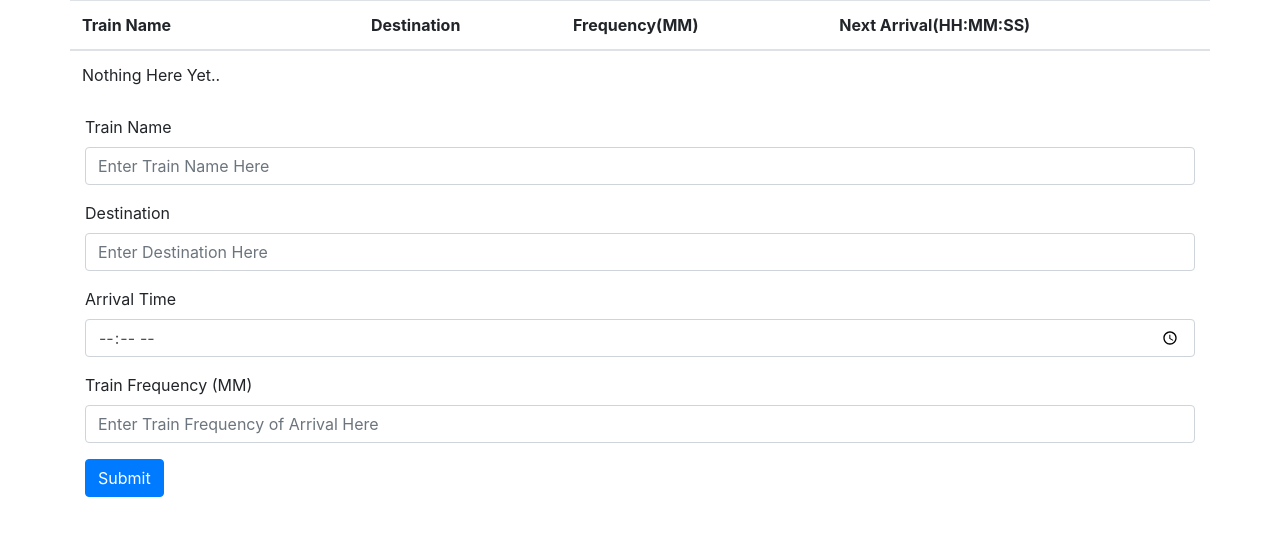
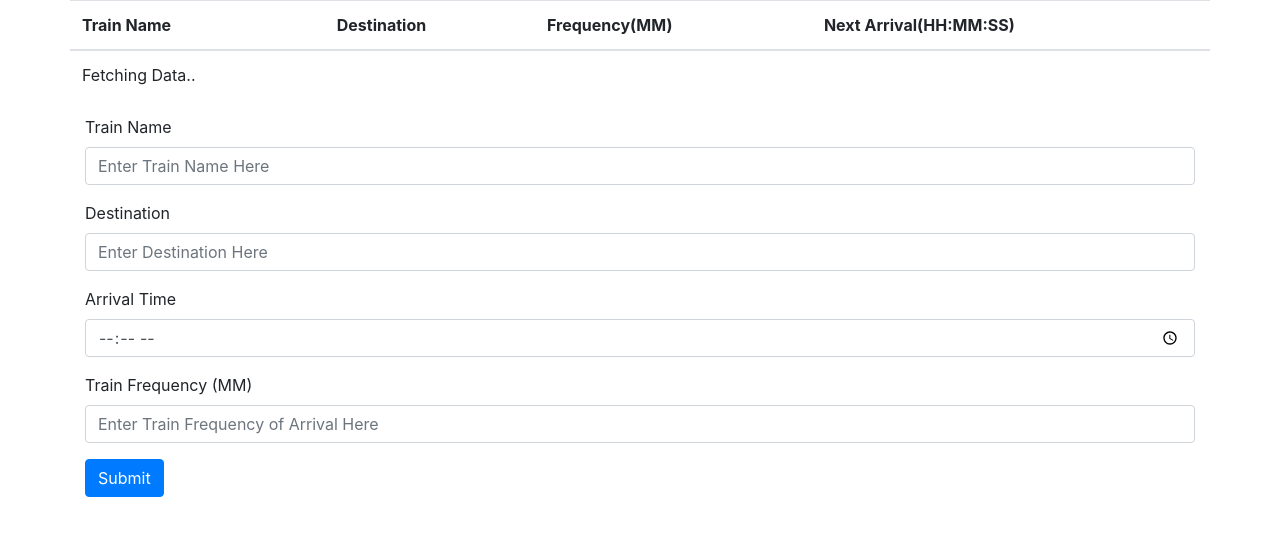
Before and after one commit to EliasIsaiah/trainTimeTable, a plain HTML site: page index.html in a window 1280 px wide. Drawn offline with nearby package versions, Linux system fonts and the light colour scheme; no server answers.

Commit message:
-changed default table message

```diff
--- a/index.html
+++ b/index.html
@@ -29,7 +29,7 @@
                     </tr>
                 </thead>
                 <tbody>
-                    <tr class="defaultText"><td>Nothing Here Yet..</td></tr>
+                    <tr class="defaultText"><td>Fetching Data..</td></tr>
                 </tbody>
             </table>
         </div>
@@ -61,9 +61,9 @@
         </div>
     </div>
 
-
     <script defer src="https://www.gstatic.com/firebasejs/6.0.4/firebase-app.js"></script>
     <script defer src="https://www.gstatic.com/firebasejs/6.0.4/firebase-database.js"></script>
+    <script src="https://cdn.jsdelivr.net/momentjs/2.12.0/moment.min.js"></script>
 
     <script defer src="assets/javascript/app.js"></script>
 </body>
```
